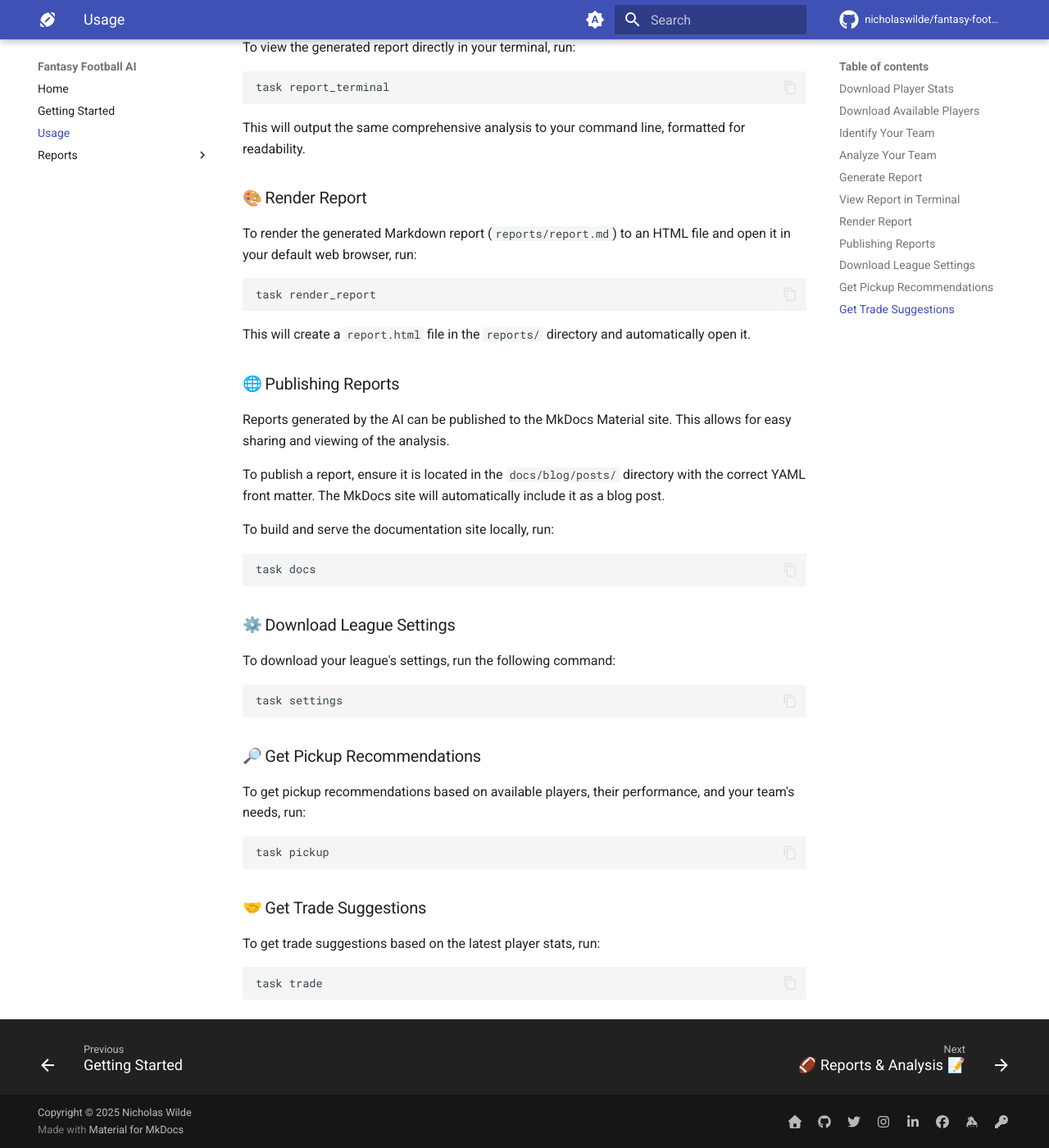
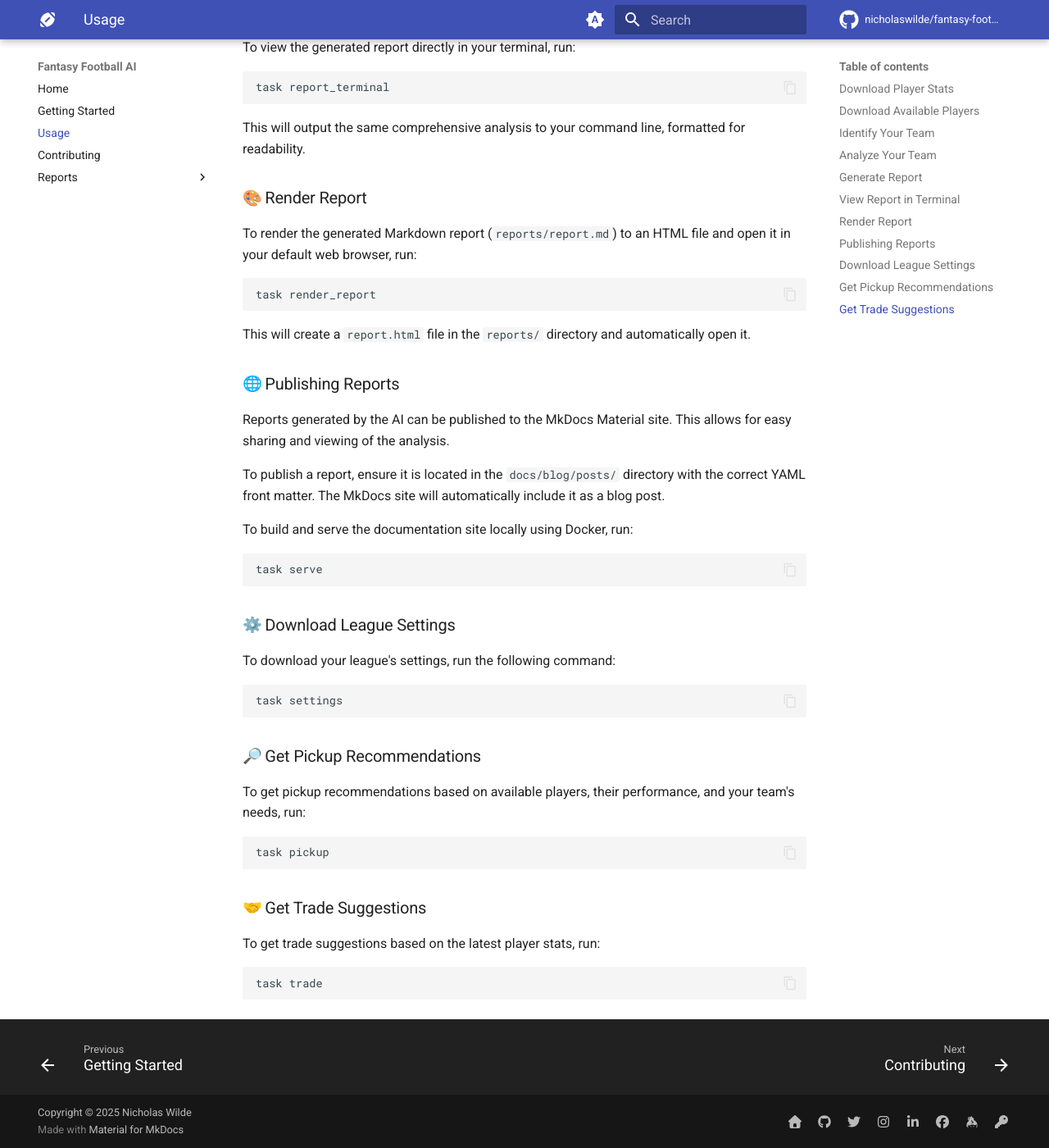
Before and after one commit to nicholaswilde/fantasy-football-ai, an MkDocs documentation site: the page built from docs/usage.md, in a window 1280 px wide and 1400 px high, scrolled down 1512 px. Shown: the whole window at 82% size. Built offline with MkDocs 1.6.1 and Material for MkDocs 9.7.7, drawn with Linux system fonts in a browser that asks for light colours; emoji names are drawn with the system emoji font; comment, search, counter and statistics services are not loaded.

Commit message:
chore(docs): update config and documentation files
- Updates the mkdocs.yml to include the new contributing guide in the navigation.

- Corrects the command for serving docs in usage.md.

- Cleans up formatting in the config.yaml.

````diff
--- a/config.yaml
+++ b/config.yaml
@@ -1,14 +1,15 @@
-league_settings:
+---\nleague_settings:
   league_name: San Cola Cup Covid Years
   number_of_teams: 12
   playoff_teams: 8
   year: 2024
-  data_years: [2023, 2024]
-my_team_id: 8
+  data_years:
+  - 2023
+  - 2024
 roster_settings:
   BE: 7
+  D_ST: 1
   DP: 2
-  D_ST: 1
   IR: 1
   K: 1
   QB: 1
@@ -19,12 +20,12 @@ roster_settings:
   WR_TE: 1
 scoring_rules:
   0_points_allowed: 10.0
+  1_6_points_allowed: 7.5
+  1_2_sack: 0.5
   100_199_total_yards_allowed: 7.5
   100_199_yard_receiving_game: 3.0
   100_199_yard_rushing_game: 3.0
   14_17_points_allowed: 2.5
-  1_2_sack: 0.5
-  1_6_points_allowed: 7.5
   200+_yard_receiving_game: 4.0
   200+_yard_rushing_game: 4.0
   200_299_total_yards_allowed: 5.0
@@ -51,8 +52,8 @@ scoring_rules:
   550+_total_yards_allowed: -25.0
   7_13_points_allowed: 5.0
   assisted_tackles: 0.5
+  blocked_punt_or_fg_return_for_td: 6.0
   blocked_punt,_pat_or_fg: 2.0
-  blocked_punt_or_fg_return_for_td: 6.0
   each_fumble_forced: 1.0
   each_fumble_recovered: 3.0
   each_interception: 3.0
@@ -85,3 +86,4 @@ scoring_rules:
   td_rush: 6.0
   total_fumbles_lost: -2.0
   total_tackles: 0.1
+my_team_id: 8
--- a/docs/usage.md
+++ b/docs/usage.md
@@ -87,13 +87,11 @@ Reports generated by the AI can be published to the MkDocs Material site. This a
 
 To publish a report, ensure it is located in the `docs/blog/posts/` directory with the correct YAML front matter. The MkDocs site will automatically include it as a blog post.
 
-To build and serve the documentation site locally, run:
+To build and serve the documentation site locally using Docker, run:
 
 ```bash
-task docs
+task serve
 ```
-
-
 
 ### :gear: Download League Settings
 
--- a/mkdocs.yml
+++ b/mkdocs.yml
@@ -16,6 +16,7 @@ nav:
   - Home: index.md
   - Getting Started: getting-started.md
   - Usage: usage.md
+  - Contributing: contributing.md
   - Reports:
     - reports/index.md
 
````
